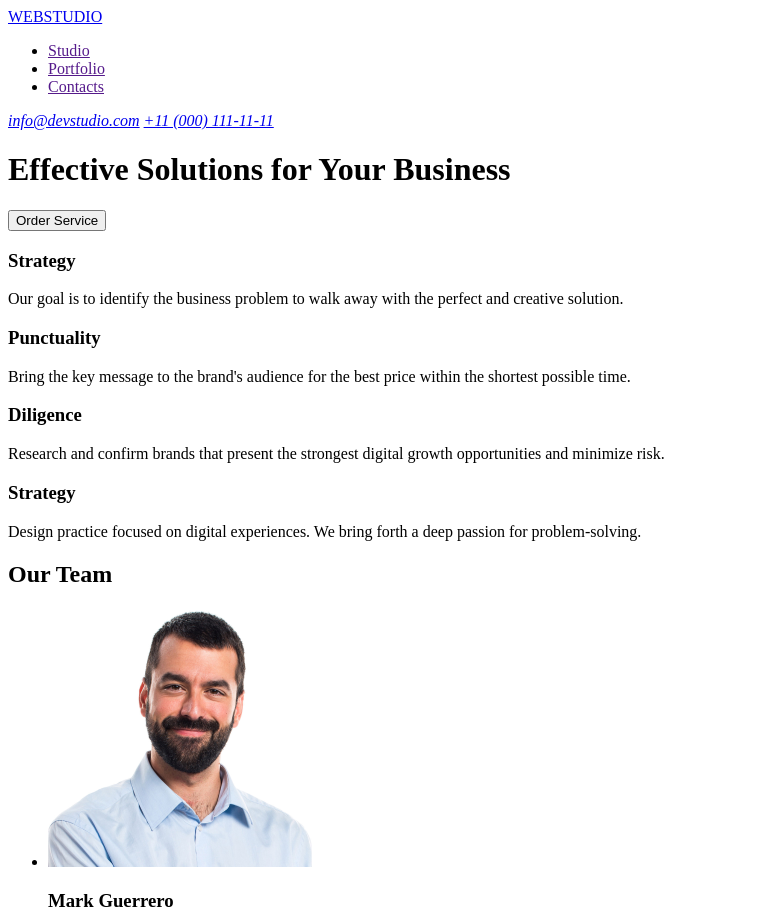
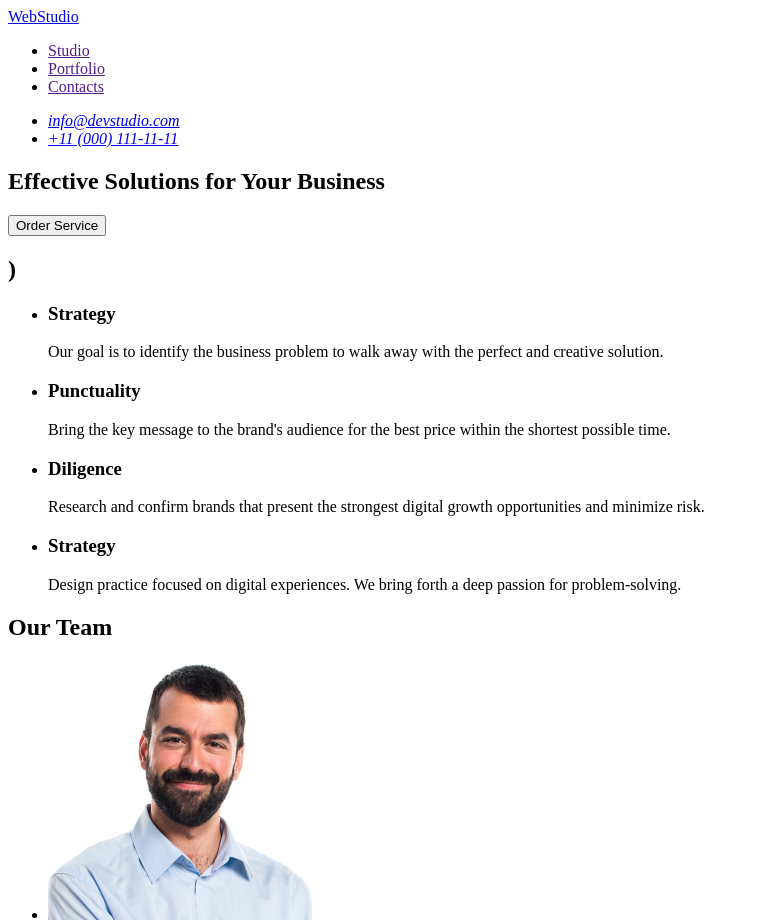
Before and after one commit to MarneyDude/goit-markup-hw-01, a plain HTML site: page index.html in a window 1280 px wide. Shown: the top 923 px of the page, without its empty margins (0-759 px from the left). Drawn offline with Linux system fonts and the light colour scheme.

Commit message:
Work on errors(fixed section, h2 element, and href logo)

```diff
--- a/index.html
+++ b/index.html
@@ -7,9 +7,8 @@
   </head>
   <body>
     <header>
-      <a href="index.html">WEBSTUDIO</a>
-
       <nav>
+        <a href="/index.html">WebStudio</a>
         <ul>
           <li><a href="">Studio</a></li>
           <li><a href="">Portfolio</a></li>
@@ -17,46 +16,54 @@
         </ul>
       </nav>
       <address>
-        <a href="mailto:info@devstudio.com">info@devstudio.com</a>
-
-        <a href="tell:+11(000)1111111">+11 (000) 111-11-11</a>
+        <ul>
+          <li><a href="mailto:info@devstudio.com">info@devstudio.com</a></li>
+          <li><a href="tell:+11(000)1111111">+11 (000) 111-11-11</a></li>
+        </ul>
       </address>
     </header>
     <main>
+      <section>
         <h1>Effective Solutions for Your Business</h1>
-
         <button type="button">Order Service</button>
+      </section>
 
       <section>
+        <h2>)</h2>
+
+        <ul>
+          <li>
             <h3>Strategy</h3>
             <p>
               Our goal is to identify the business problem to walk away with the
               perfect and creative solution.
             </p>
-      </section>
+          </li>
 
-      <section>
+          <li>
             <h3>Punctuality</h3>
             <p>
               Bring the key message to the brand's audience for the best price
               within the shortest possible time.
             </p>
-      </section>
+          </li>
 
-      <section>
+          <li>
             <h3>Diligence</h3>
             <p>
-          Research and confirm brands that present the strongest digital growth
-          opportunities and minimize risk.
+              Research and confirm brands that present the strongest digital
+              growth opportunities and minimize risk.
             </p>
-      </section>
+          </li>
 
-      <section>
+          <li>
             <h3>Strategy</h3>
             <p>
-          Design practice focused on digital experiences. We bring forth a deep
-          passion for problem-solving.
+              Design practice focused on digital experiences. We bring forth a
+              deep passion for problem-solving.
             </p>
+          </li>
+        </ul>
       </section>
 
       <section>
@@ -98,13 +105,11 @@
       </section>
     </main>
     <footer>
-      <div>
-        <a href="index.html">WEBSTUDIO</a>
+      <a href="/index.html">WebStudio</a>
       <p>
-          Increase the flow of customers and sales for your business with
-          digital marketing & growth solutions.
+        Increase the flow of customers and sales for your business with digital
+        marketing & growth solutions.
       </p>
-      </div>
     </footer>
   </body>
 </html>
```
Lines whose indentation alone changed are shown as unchanged.
